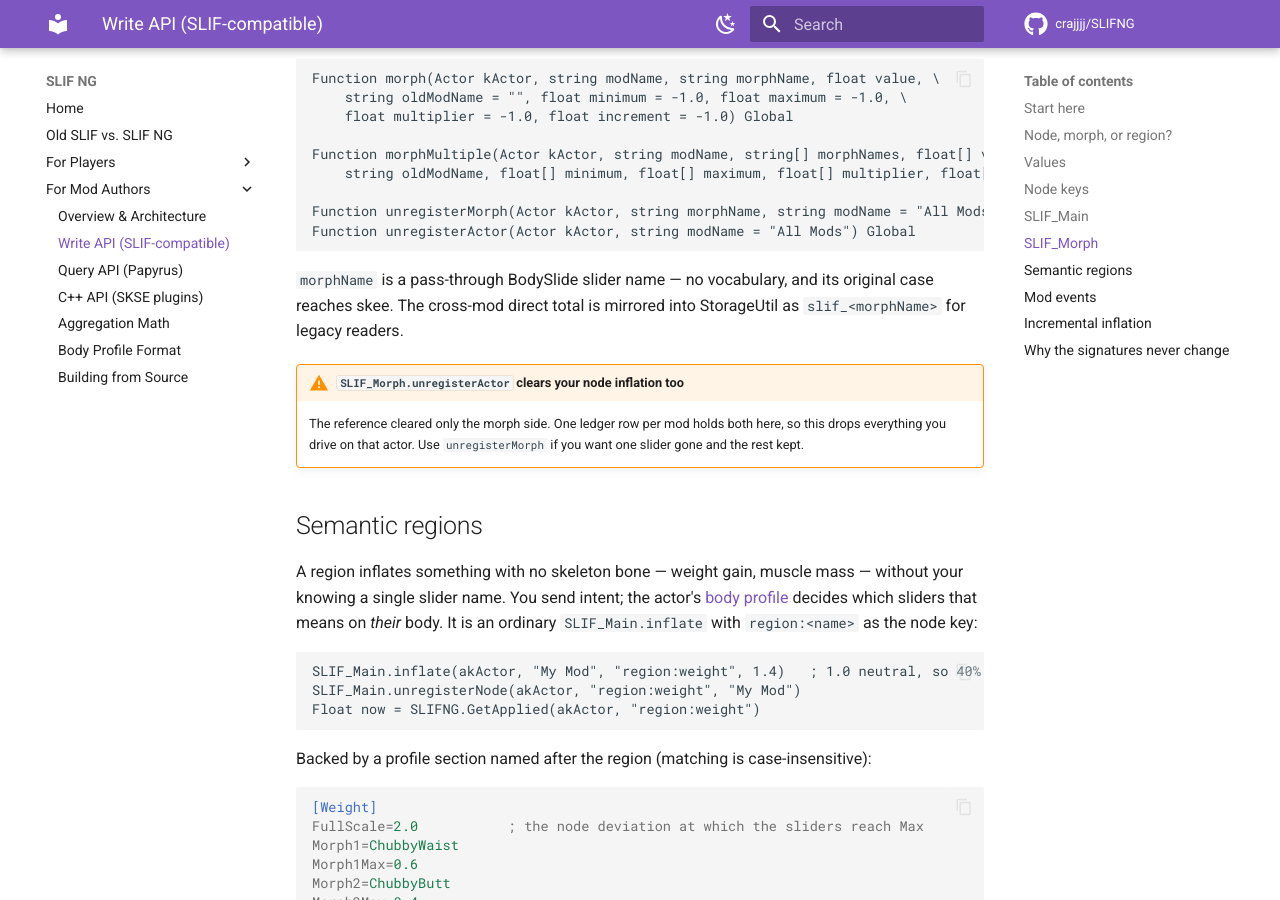
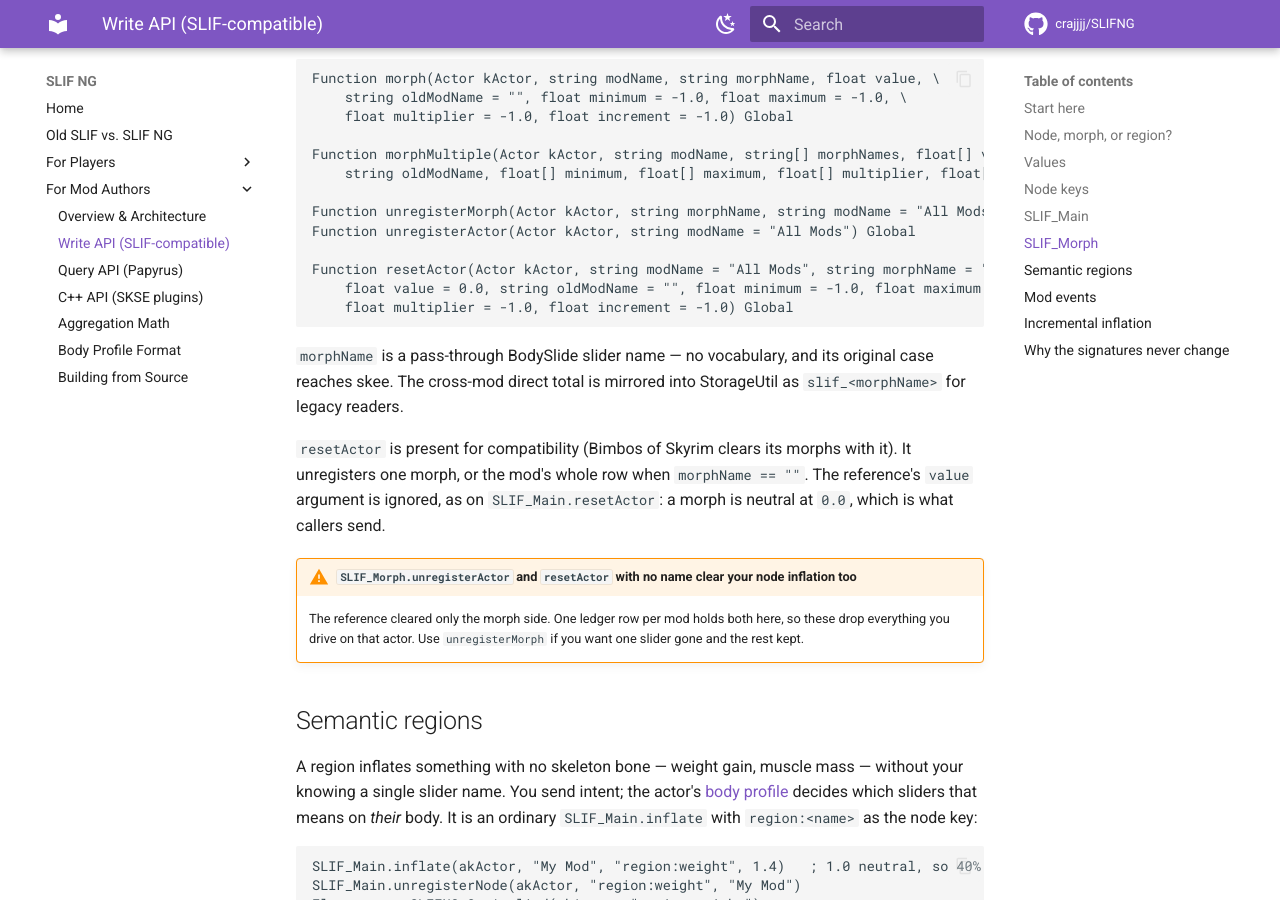
Before and after one commit to crajjjj/SLIFNG, an MkDocs documentation site: the page built from docs/authors/write-api.md, in a window 1280 px wide and 900 px high, scrolled down 3463 px. Built offline with MkDocs 1.6.1 and Material for MkDocs 9.7.7, drawn with Linux system fonts in a browser that asks for light colours; comment, search, counter and statistics services are not loaded.

Commit message:
0.4.19: SLIF_Morph.resetActor, the morph clear Bimbos of Skyrim calls
Missing before, so its clear aborted in the VM and every re-apply stacked the sliders onto the old values.

````diff
--- a/docs/authors/write-api.md
+++ b/docs/authors/write-api.md
@@ -114,12 +114,18 @@ Function morphMultiple(Actor kActor, string modName, string[] morphNames, float[
 
 Function unregisterMorph(Actor kActor, string morphName, string modName = "All Mods") Global
 Function unregisterActor(Actor kActor, string modName = "All Mods") Global
+
+Function resetActor(Actor kActor, string modName = "All Mods", string morphName = "", \
+    float value = 0.0, string oldModName = "", float minimum = -1.0, float maximum = -1.0, \
+    float multiplier = -1.0, float increment = -1.0) Global
 ```
 
 `morphName` is a pass-through BodySlide slider name — no vocabulary, and its original case reaches skee. The cross-mod direct total is mirrored into StorageUtil as `slif_<morphName>` for legacy readers.
 
-!!! warning "`SLIF_Morph.unregisterActor` clears your node inflation too"
-    The reference cleared only the morph side. One ledger row per mod holds both here, so this drops everything you drive on that actor. Use `unregisterMorph` if you want one slider gone and the rest kept.
+`resetActor` is present for compatibility (Bimbos of Skyrim clears its morphs with it). It unregisters one morph, or the mod's whole row when `morphName == ""`. The reference's `value` argument is ignored, as on `SLIF_Main.resetActor`: a morph is neutral at `0.0`, which is what callers send.
+
+!!! warning "`SLIF_Morph.unregisterActor` and `resetActor` with no name clear your node inflation too"
+    The reference cleared only the morph side. One ledger row per mod holds both here, so these drop everything you drive on that actor. Use `unregisterMorph` if you want one slider gone and the rest kept.
 
 ## Semantic regions
 
````
Also changed, not shown: CONTRACT.md (+9 -0 lines), TESTING.md (+17 -0 lines), docs/comparison.md (+1 -1 lines), docs/players/compatibility.md (+1 -0 lines), 14 other files.
